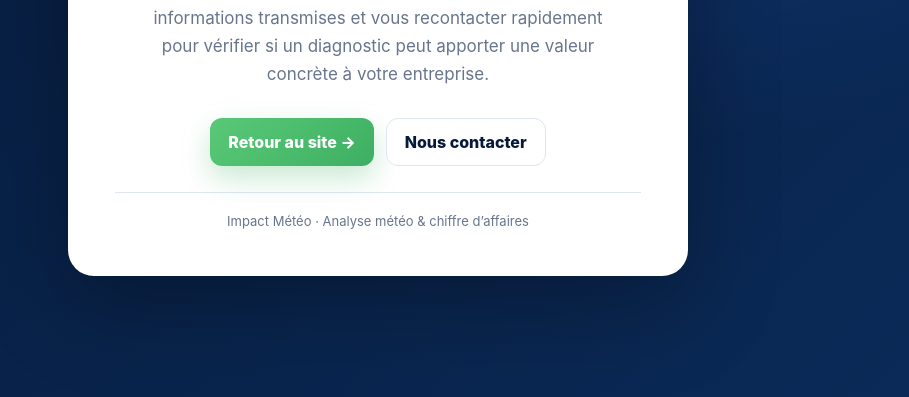
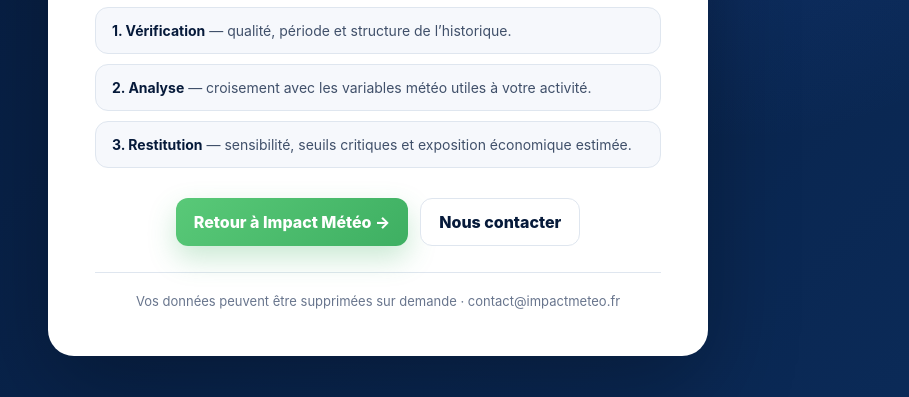
Before and after one commit to lorenzopatella/ai-automation-portfolio, a plain HTML site: page merci.html in a window 1280 px wide. Shown: the part 403-800 px from the top of the page, without its empty margins (262-1171 px from the left). Drawn offline with Linux system fonts and the light colour scheme.

Commit message:
Align confirmation page with dataset upload flow

```diff
--- a/merci.html
+++ b/merci.html
@@ -3,18 +3,21 @@
 <head>
   <meta charset="utf-8">
   <meta name="viewport" content="width=device-width,initial-scale=1">
-  <title>Demande envoyée — Impact Météo</title>
-  <meta name="description" content="Votre demande de diagnostic a bien été transmise à Impact Météo.">
+  <title>Données reçues — Impact Météo</title>
+  <meta name="description" content="Votre fichier a bien été transmis à Impact Météo pour analyse.">
   <meta name="robots" content="noindex,follow">
   <meta name="theme-color" content="#061a3a">
   <style>
     :root{--navy:#061a3a;--green:#56c271;--muted:#68758d;--line:#dfe6ef;--surface:#f6f8fc}
     *{box-sizing:border-box}
     body{margin:0;min-height:100vh;display:grid;place-items:center;padding:24px;background:radial-gradient(circle at 78% 15%,rgba(47,111,237,.22),transparent 35%),linear-gradient(135deg,#061a3a,#0b2b59);font-family:Inter,system-ui,-apple-system,"Segoe UI",sans-serif;color:#14213d}
-    .card{width:min(620px,100%);background:#fff;border:1px solid rgba(255,255,255,.45);border-radius:26px;padding:46px;box-shadow:0 30px 90px rgba(0,0,0,.28);text-align:center}
+    .card{width:min(660px,100%);background:#fff;border:1px solid rgba(255,255,255,.45);border-radius:26px;padding:46px;box-shadow:0 30px 90px rgba(0,0,0,.28);text-align:center}
     .icon{width:70px;height:70px;border-radius:22px;margin:0 auto 24px;display:grid;place-items:center;background:#eaf7ee;color:#2c8b4e;font-size:34px;font-weight:900}
     h1{font-family:Georgia,"Times New Roman",serif;color:var(--navy);font-size:clamp(34px,7vw,48px);line-height:1.05;letter-spacing:-.035em;margin:0 0 16px}
-    p{color:var(--muted);font-size:17px;line-height:1.65;margin:0 auto;max-width:480px}
+    p{color:var(--muted);font-size:17px;line-height:1.65;margin:0 auto;max-width:520px}
+    .steps{display:grid;gap:10px;margin:28px 0 0;text-align:left}
+    .step{padding:14px 16px;border:1px solid var(--line);border-radius:13px;background:var(--surface);font-size:14px;color:#40506a}
+    .step strong{color:var(--navy)}
     .actions{display:flex;justify-content:center;gap:12px;flex-wrap:wrap;margin-top:30px}
     a{display:inline-flex;align-items:center;justify-content:center;padding:13px 18px;border-radius:12px;font-weight:780;text-decoration:none}
     .primary{background:linear-gradient(135deg,#59c978,#3eaf62);color:#fff;box-shadow:0 12px 28px rgba(62,175,98,.28)}
@@ -26,13 +29,18 @@
 <body>
   <main class="card">
     <div class="icon">✓</div>
-    <h1>Votre demande a bien été envoyée</h1>
-    <p>Merci pour votre intérêt. Nous allons examiner les informations transmises et vous recontacter rapidement pour vérifier si un diagnostic peut apporter une valeur concrète à votre entreprise.</p>
+    <h1>Vos données ont bien été reçues.</h1>
+    <p>Merci. Nous allons vérifier votre fichier, le croiser avec les données météo pertinentes et préparer une première lecture de votre exposition.</p>
+    <div class="steps">
+      <div class="step"><strong>1. Vérification</strong> — qualité, période et structure de l’historique.</div>
+      <div class="step"><strong>2. Analyse</strong> — croisement avec les variables météo utiles à votre activité.</div>
+      <div class="step"><strong>3. Restitution</strong> — sensibilité, seuils critiques et exposition économique estimée.</div>
+    </div>
     <div class="actions">
-      <a class="primary" href="https://www.impactmeteo.fr/">Retour au site →</a>
+      <a class="primary" href="https://www.impactmeteo.fr/">Retour à Impact Météo →</a>
       <a class="secondary" href="mailto:contact@impactmeteo.fr">Nous contacter</a>
     </div>
-    <div class="note">Impact Météo · Analyse météo & chiffre d’affaires</div>
+    <div class="note">Vos données peuvent être supprimées sur demande · contact@impactmeteo.fr</div>
   </main>
 </body>
 </html>
```
